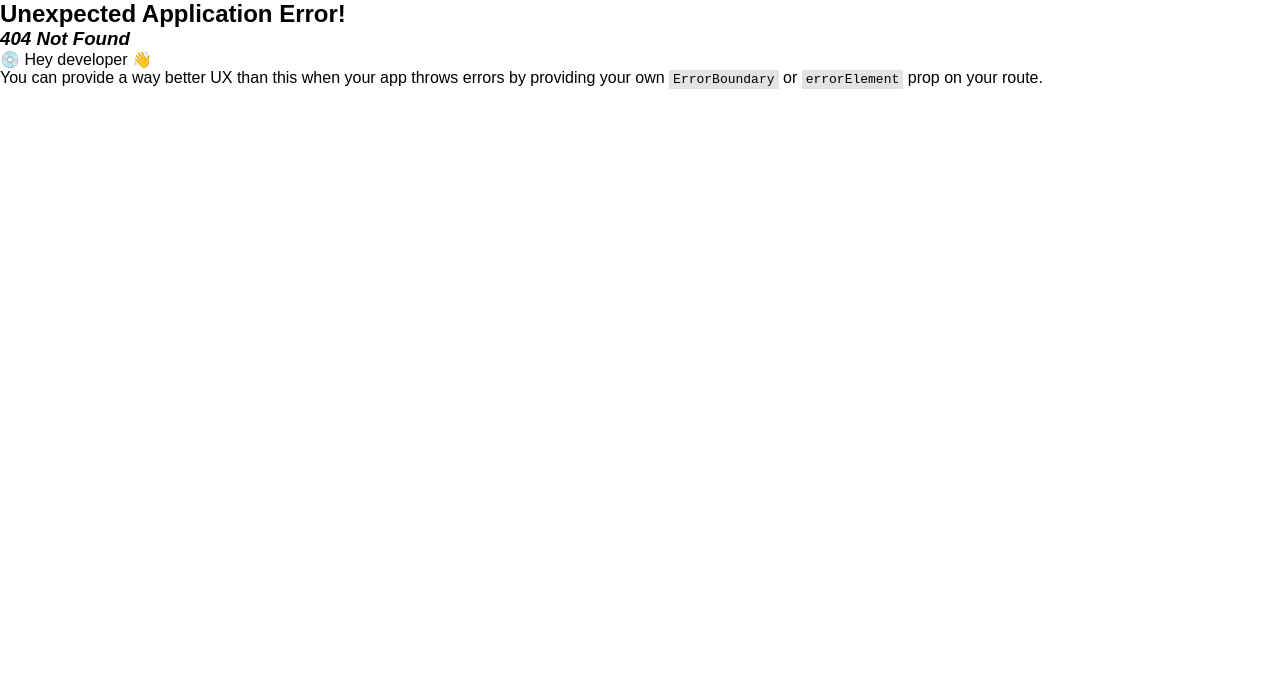
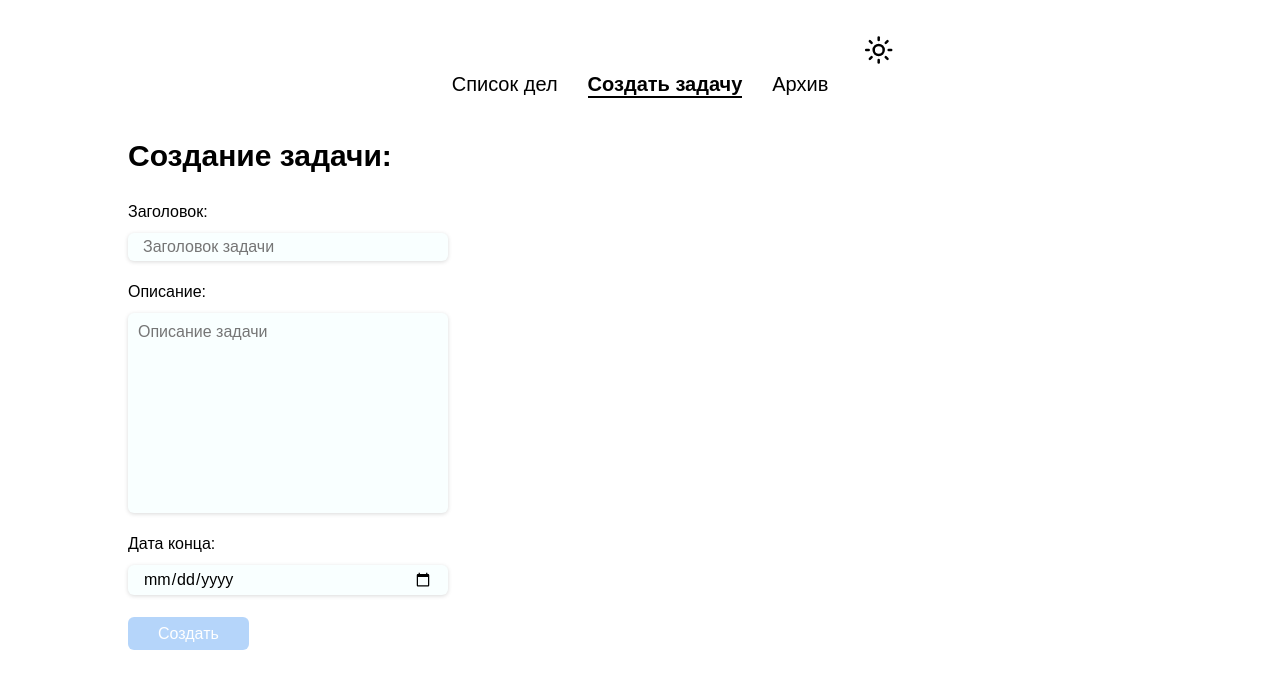
Before and after one commit to Lokusok/todos-rq-zustand, a React (Vite) app: page /create_todo in a window 1280 px wide. Before the commit this address had no page. Shown: the top 688 px of the page. Built offline with nearby package versions, Linux system fonts and the light colour scheme; a web font is replaced by a local one.

Commit message:
add create todo page

```diff
--- a/api/db.json
+++ b/api/db.json
@@ -15,7 +15,7 @@
       "descr": "Кстати, интерактивные прототипы могут быть подвергнуты целой серии независимых исследований.",
       "startTime": "2024-06-10T17:16:29.067Z",
       "endTime": "2024-06-10T17:16:29.067Z",
-      "completed": true,
+      "completed": false,
       "order": 3
     },
     {
--- a/src/api/todos/hooks/use-update-todo/index.ts
+++ b/src/api/todos/hooks/use-update-todo/index.ts
@@ -1,9 +1,14 @@
 import { useMutation } from '@tanstack/react-query';
 import { updateTodo } from '../../requests';
 
-function useUpdateTodo() {
+type TProps = {
+  onSuccess?: (data: any, variables: any, context: any) => void;
+};
+
+function useUpdateTodo(props?: TProps) {
   return useMutation({
     mutationFn: updateTodo,
+    onSuccess: props?.onSuccess,
   });
 }
 
--- a/src/api/todos/requests/index.ts
+++ b/src/api/todos/requests/index.ts
@@ -6,8 +6,8 @@ export const fetchTodos: () => Promise<TTodo[]> = async () => {
   return data;
 };
 
-export const updateTodo = async (todo: TTodo) => {
-  const { data } = await todosClient.put(`/${todo.id}`, todo);
+export const updateTodo: (todo: TTodo) => Promise<TTodo> = async (todo: TTodo) => {
+  const { data } = await todosClient.put<TTodo>(`/${todo.id}`, todo);
   console.log('Update todo');
   return data;
 };
--- /dev/null
+++ b/src/app/main/create-todo/index.tsx
@@ -0,0 +1,18 @@
+import { memo } from 'react';
+
+import CreateTodoForm from '@/components/create-todo-form';
+import Section from '@/components/section';
+
+function CreateTodoPage() {
+  return (
+    <Section.Root>
+      <Section.Title>Создание задачи:</Section.Title>
+
+      <Section.Content>
+        <CreateTodoForm />
+      </Section.Content>
+    </Section.Root>
+  );
+}
+
+export default memo(CreateTodoPage);
--- /dev/null
+++ b/src/app/main/index.tsx
@@ -0,0 +1,15 @@
+import { memo } from 'react';
+import { Outlet } from 'react-router-dom';
+
+import PageLayout from '@/components/page-layout';
+import HeaderWrapper from '@/containers/header-wrapper';
+
+function Main() {
+  return (
+    <PageLayout header={<HeaderWrapper />}>
+      <Outlet />
+    </PageLayout>
+  );
+}
+
+export default memo(Main);
--- a/src/app/router.tsx
+++ b/src/app/router.tsx
@@ -1,10 +1,23 @@
 import { createBrowserRouter } from 'react-router-dom';
-import AllList from './all-list';
+
+import AllList from './main/all-list';
+import CreateTodo from './main/create-todo';
+import Main from './main';
 
 const router = createBrowserRouter([
   {
     path: '/',
-    element: <AllList />,
+    element: <Main />,
+    children: [
+      {
+        index: true,
+        element: <AllList />,
+      },
+      {
+        path: 'create_todo',
+        element: <CreateTodo />,
+      },
+    ],
   },
 ]);
 
--- a/src/components/button/style.module.scss
+++ b/src/components/button/style.module.scss
@@ -29,5 +29,6 @@
 
   &:disabled {
     pointer-events: none;
+    opacity: 0.4;
   }
 }
--- /dev/null
+++ b/src/components/create-todo-form/index.tsx
@@ -0,0 +1,86 @@
+import style from './style.module.scss';
+
+import React, { memo, useState } from 'react';
+import clsx from 'clsx';
+
+import Button from '../button';
+
+const initialFormData = {
+  title: '',
+  descr: '',
+  date: '',
+};
+
+function CreateTodoForm() {
+  const [formData, setFormData] = useState(initialFormData);
+
+  const callbacks = {
+    onChange: (e: React.ChangeEvent<HTMLInputElement | HTMLTextAreaElement>) => {
+      setFormData({
+        ...formData,
+        [e.target.name]: e.target.value,
+      });
+    },
+    onSubmit: (e: React.FormEvent) => {
+      e.preventDefault();
+
+      alert(JSON.stringify(formData));
+      setFormData(initialFormData);
+    },
+  };
+
+  const options = {
+    isSubmitBtnDisabled: Object.values(formData).some((val) => !val.length),
+  };
+
+  return (
+    <form onSubmit={callbacks.onSubmit} className={style.form}>
+      <div className={style.formRow}>
+        <label className={style.label}>
+          <span className={style.labelText}>Заголовок:</span>
+          <input
+            type="text"
+            name="title"
+            value={formData.title}
+            onChange={callbacks.onChange}
+            placeholder="Заголовок задачи"
+            className={style.input}
+          />
+        </label>
+      </div>
+      <div className={style.formRow}>
+        <label className={style.label}>
+          <span className={style.labelText}>Описание:</span>
+          <textarea
+            placeholder="Описание задачи"
+            name="descr"
+            value={formData.descr}
+            onChange={callbacks.onChange}
+            className={clsx(style.input, style.textarea)}
+          />
+        </label>
+      </div>
+
+      <div className={style.formRow}>
+        <label className={style.label}>
+          <span className={style.labelText}>Дата конца:</span>
+          <input
+            type="date"
+            name="date"
+            value={formData.date}
+            onChange={callbacks.onChange}
+            className={style.input}
+          />
+        </label>
+      </div>
+
+      <div className={style.formRow}>
+        <Button disabled={options.isSubmitBtnDisabled} status={'success'} type="submit">
+          Создать
+        </Button>
+      </div>
+    </form>
+  );
+}
+
+export default memo(CreateTodoForm);
--- /dev/null
+++ b/src/components/create-todo-form/style.module.scss
@@ -0,0 +1,38 @@
+.form {
+  display: flex;
+  flex-direction: column;
+  row-gap: 22px;
+  max-width: 320px;
+}
+
+.label {
+  display: flex;
+  flex-direction: column;
+  row-gap: 12px;
+}
+
+.labelText {
+  font-size: 16px;
+}
+
+.input {
+  border-radius: 6px;
+  border: none;
+  background: var(--accent-color-1);
+  box-shadow: 0 1px 4px 0 rgba(0 0 0 / 0.15);
+  padding: 5px 15px;
+  transition: box-shadow ease 0.1s;
+
+  &:focus,
+  &:focus-visible {
+    box-shadow: 0 2px 2px 0 rgba(0 0 0 / 0.25);
+    outline: none;
+  }
+}
+
+.textarea {
+  font-size: 16px;
+  padding: 10px;
+  min-height: 200px;
+  resize: none;
+}
--- a/src/components/todo-item/index.tsx
+++ b/src/components/todo-item/index.tsx
@@ -12,6 +12,8 @@ import Tooltip from '../tooltip';
 type TProps = {
   todo: TTodo;
   onDrop?: (firstId: TTodo['id'], secondId: TTodo['id']) => void;
+  onComplete?: (id: TTodo['id']) => void;
+  onToggle?: (id: TTodo['id']) => void;
 };
 
 type TTodosTypes = 'completed' | 'in_process' | 'expired';
@@ -28,7 +30,7 @@ const titleTextMap: Record<TTodosTypes, string> = {
   expired: 'Время вышло',
 };
 
-function TodoItem({ todo, onDrop }: TProps) {
+function TodoItem({ todo, onDrop, onComplete, onToggle }: TProps) {
   const [isDraggable, setIsDraggable] = useState(false);
 
   const rootRef = useRef<HTMLDivElement>(null);
@@ -68,6 +70,8 @@ function TodoItem({ todo, onDrop }: TProps) {
   const callbacks = {
     makeDraggable: () => setIsDraggable(true),
     makeUnDraggable: () => setIsDraggable(false),
+    completeTodo: () => onComplete?.(todo.id),
+    toggleTodo: () => onToggle?.(todo.id),
   };
 
   useEffect(() => {
@@ -135,6 +139,7 @@ function TodoItem({ todo, onDrop }: TProps) {
           </Tooltip>
         </div>
         <Button
+          onClick={options.status === 'in_process' ? callbacks.completeTodo : callbacks.toggleTodo}
           status={
             options.status === 'completed'
               ? 'success'
--- a/src/containers/todos-all-list/index.tsx
+++ b/src/containers/todos-all-list/index.tsx
@@ -2,13 +2,11 @@ import { memo } from 'react';
 
 import Skeleton from 'react-loading-skeleton';
 
-import PageLayout from '@/components/page-layout';
 import Section from '@/components/section';
 import TodoItem from '@/components/todo-item';
 import Grid from '@/components/grid';
 import Pagination from '@/components/pagination';
 
-import HeaderWrapper from '@/containers/header-wrapper';
 import useTodos from '@/api/todos/hooks/use-todos';
 import useUpdateTodo from '@/api/todos/hooks/use-update-todo';
 
@@ -19,6 +17,13 @@ function TodosAllList() {
 
   const todosQuery = useTodos();
   const updateTodo = useUpdateTodo();
+  const updateTodoStatus = useUpdateTodo({
+    onSuccess: (data: TTodo) => {
+      queryClient.setQueryData(['todos'], (prevVal: TTodo[]) =>
+        prevVal.map((todo) => (todo.id === data.id ? data : todo))
+      );
+    },
+  });
 
   const callbacks = {
     swapElements: async (firstId: TTodo['id'], secondId: TTodo['id']) => {
@@ -44,11 +49,28 @@ function TodosAllList() {
         queryClient.invalidateQueries({ queryKey: ['todos'] });
       });
     },
+    completeTodo: (id: TTodo['id']) => {
+      if (!todosQuery.data) return;
+
+      const findTodo = todosQuery.data.find((todo) => todo.id === id);
+      if (!findTodo) return;
+
+      findTodo.completed = true;
+      updateTodoStatus.mutateAsync(findTodo).then(() => console.log('end'));
+    },
+    toggleTodo: (id: TTodo['id']) => {
+      if (!todosQuery.data) return;
+
+      const findTodo = todosQuery.data.find((todo) => todo.id === id);
+      if (!findTodo) return;
+
+      findTodo.completed = !findTodo.completed;
+      updateTodoStatus.mutateAsync(findTodo).then(() => console.log('end'));
+    },
   };
 
   return (
     <>
-      <PageLayout header={<HeaderWrapper />}>
       <Section.Root>
         <Section.Title>Список дел:</Section.Title>
         <Section.Content>
@@ -58,7 +80,12 @@ function TodosAllList() {
             <Grid
               data={todosQuery.data!.slice().sort((a, b) => a.order - b.order)}
               renderItem={(todo) => (
-                  <TodoItem onDrop={callbacks.swapElements} todo={todo as TTodo} />
+                <TodoItem
+                  onComplete={callbacks.completeTodo}
+                  onToggle={callbacks.toggleTodo}
+                  onDrop={callbacks.swapElements}
+                  todo={todo as TTodo}
+                />
               )}
               keyExtractor={(todo) => (todo as TTodo).id}
             />
@@ -71,7 +98,6 @@ function TodosAllList() {
           </Section.Footer>
         )}
       </Section.Root>
-      </PageLayout>
     </>
   );
 }
```
Also changed, not shown: src/app/main/all-list/index.tsx (renamed from src/app/all-list/index.tsx). Lines whose indentation alone changed are shown as unchanged.
